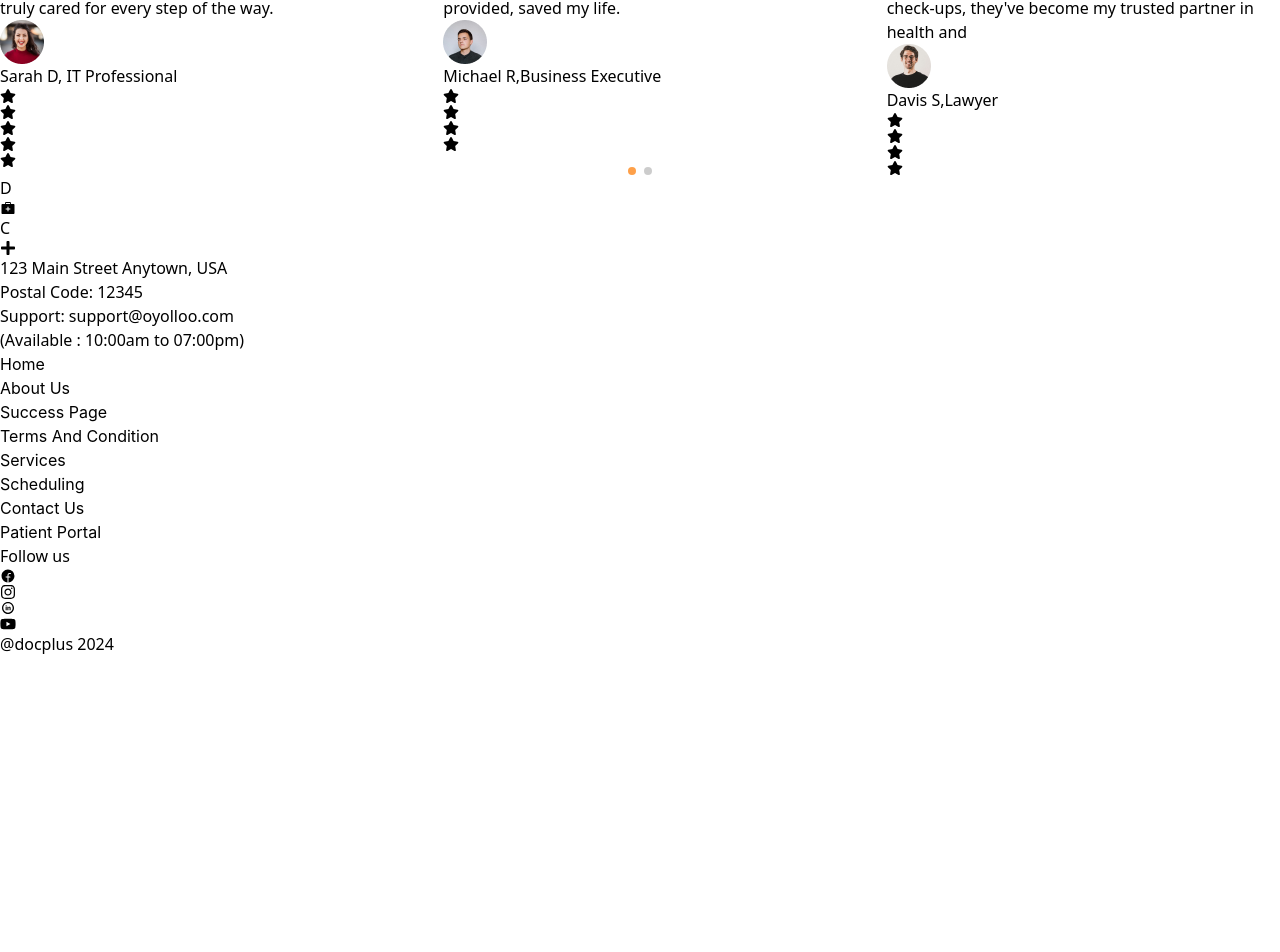
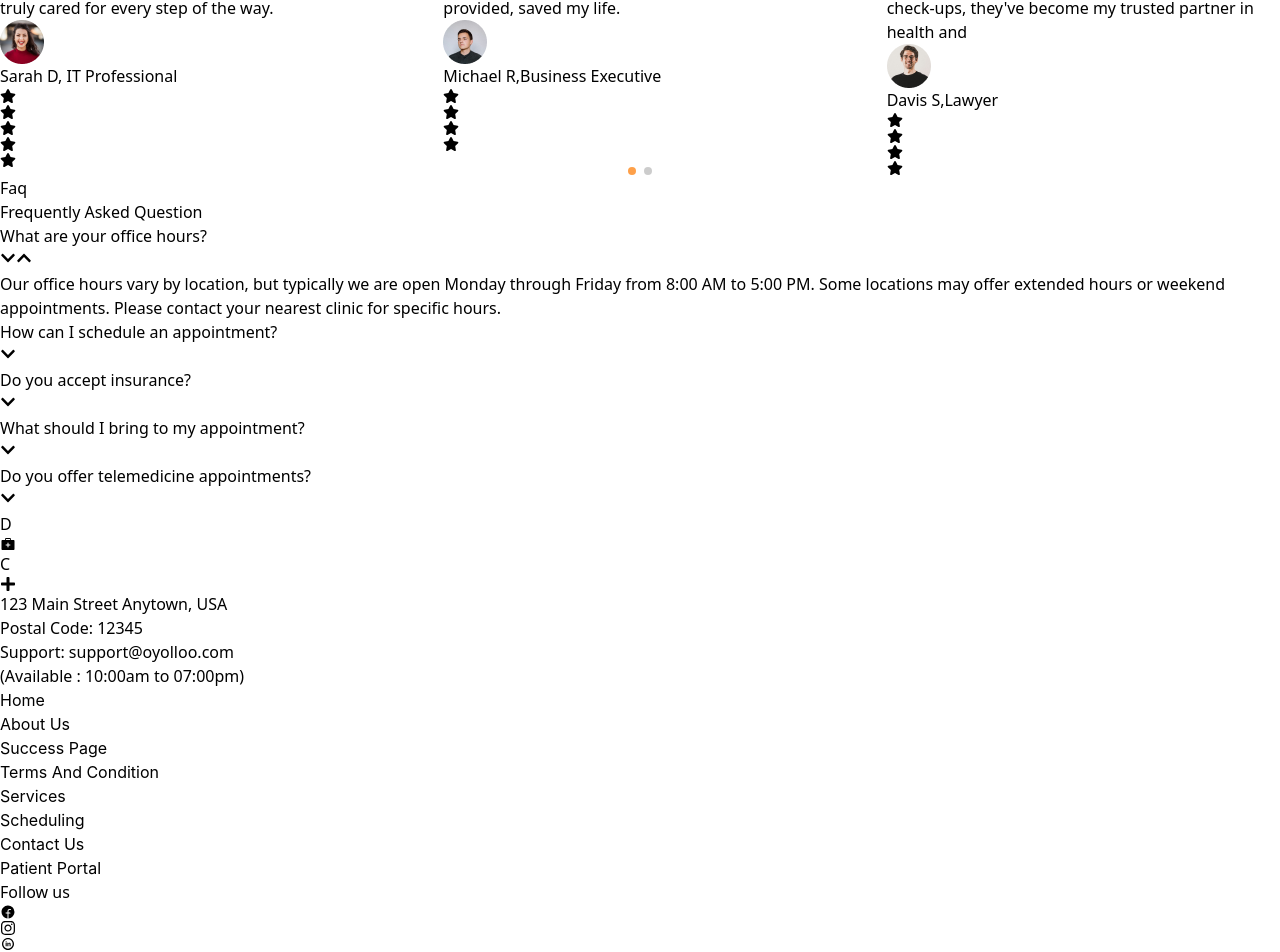
Before and after one commit to taiatulislam/codelabs-digital, a React (Vite) app: page / in a window 1280 px wide. Shown: the part 3039-3991 px from the top of the page. Before the commit the page ends 3695 px from the top, so only its background shows below. Built offline with nearby package versions, Linux system fonts and the light colour scheme.

Commit message:
FAQ section completed

```diff
--- a/src/App.jsx
+++ b/src/App.jsx
@@ -1,4 +1,5 @@
 import Banner from "./components/Banner/Banner";
+import FAQ from "./components/FAQ/FAQ";
 import Footer from "./components/Footer/Footer";
 import Navbar from "./components/Navbar/Navbar";
 import Service from "./components/Service/Service";
@@ -13,6 +14,7 @@ function App() {
       <WhoWeAre></WhoWeAre>
       <Service></Service>
       <Testimonial></Testimonial>
+      <FAQ></FAQ>
       <Footer></Footer>
     </div>
   );
--- /dev/null
+++ b/src/components/FAQ/FAQ.jsx
@@ -0,0 +1,85 @@
+import { useState } from "react";
+import { FaChevronDown, FaChevronUp } from "react-icons/fa";
+
+const FAQ = () => {
+  const [isActive, setIsActive] = useState(false);
+
+  return (
+    <div className="max-w-7xl mx-auto">
+      <p className="border border-[#4D4C7B] bg-[#FBFBFB] py-2 px-4 rounded-full text-[#020043] inline">
+        Faq
+      </p>
+      <p className="text-3xl text-[#020043] font-bold leading-10 my-6">
+        Frequently Asked Question
+      </p>
+
+      <div className="flex flex-col gap-3">
+        <div>
+          <div className="bg-[#FFFFF5] px-16 flex items-center justify-between">
+            <h3 className="text-xl font-semibold py-5">
+              What are your office hours?
+            </h3>
+            <div>
+              <button
+                className={`${isActive ? "block" : "hidden"}`}
+                onClick={() => setIsActive(!isActive)}
+              >
+                <FaChevronDown />
+              </button>
+              <button
+                className={`${isActive ? "hidden" : "block"}`}
+                onClick={() => setIsActive(!isActive)}
+              >
+                <FaChevronUp />
+              </button>
+            </div>
+          </div>
+          <p
+            className={`${
+              isActive ? "text-sm pl-16 pr-28 py-4 text-[#000000d1]" : "hidden"
+            }`}
+          >
+            Our office hours vary by location, but typically we are open Monday
+            through Friday from 8:00 AM to 5:00 PM. Some locations may offer
+            extended hours or weekend appointments. Please contact your nearest
+            clinic for specific hours.
+          </p>
+        </div>
+        <div className="bg-[#FFFFF5] px-16 flex items-center justify-between">
+          <h3 className="text-xl font-semibold py-5">
+            How can I schedule an appointment?
+          </h3>
+          <button>
+            <FaChevronDown />
+          </button>
+        </div>
+        <div className="bg-[#FFFFF5] px-16 flex items-center justify-between">
+          <h3 className="text-xl font-semibold py-5">
+            Do you accept insurance?
+          </h3>
+          <button>
+            <FaChevronDown />
+          </button>
+        </div>
+        <div className="bg-[#FFFFF5] px-16 flex items-center justify-between">
+          <h3 className="text-xl font-semibold py-5">
+            What should I bring to my appointment?
+          </h3>
+          <button>
+            <FaChevronDown />
+          </button>
+        </div>
+        <div className="bg-[#FFFFF5] px-16 flex items-center justify-between">
+          <h3 className="text-xl font-semibold py-5">
+            Do you offer telemedicine appointments?
+          </h3>
+          <button>
+            <FaChevronDown />
+          </button>
+        </div>
+      </div>
+    </div>
+  );
+};
+
+export default FAQ;
```
